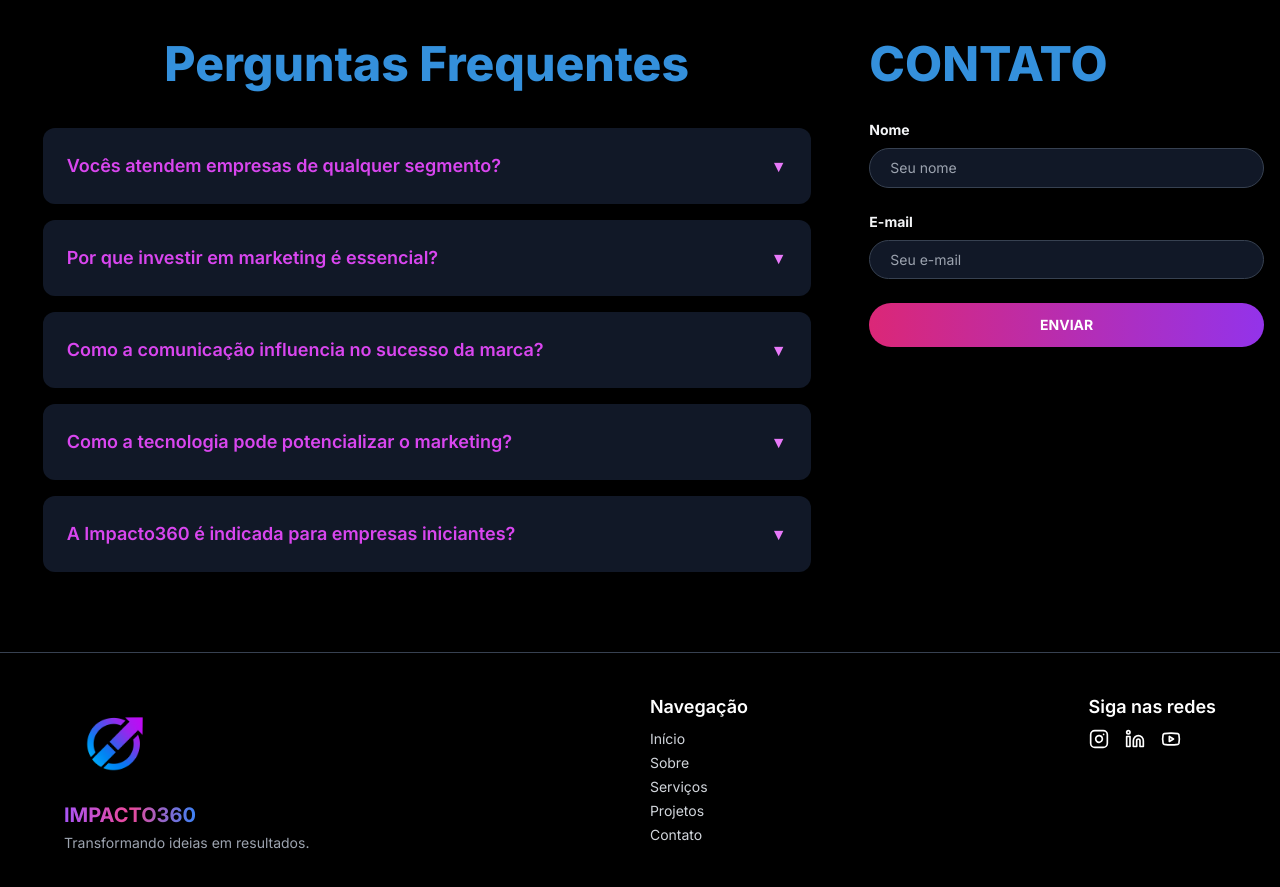
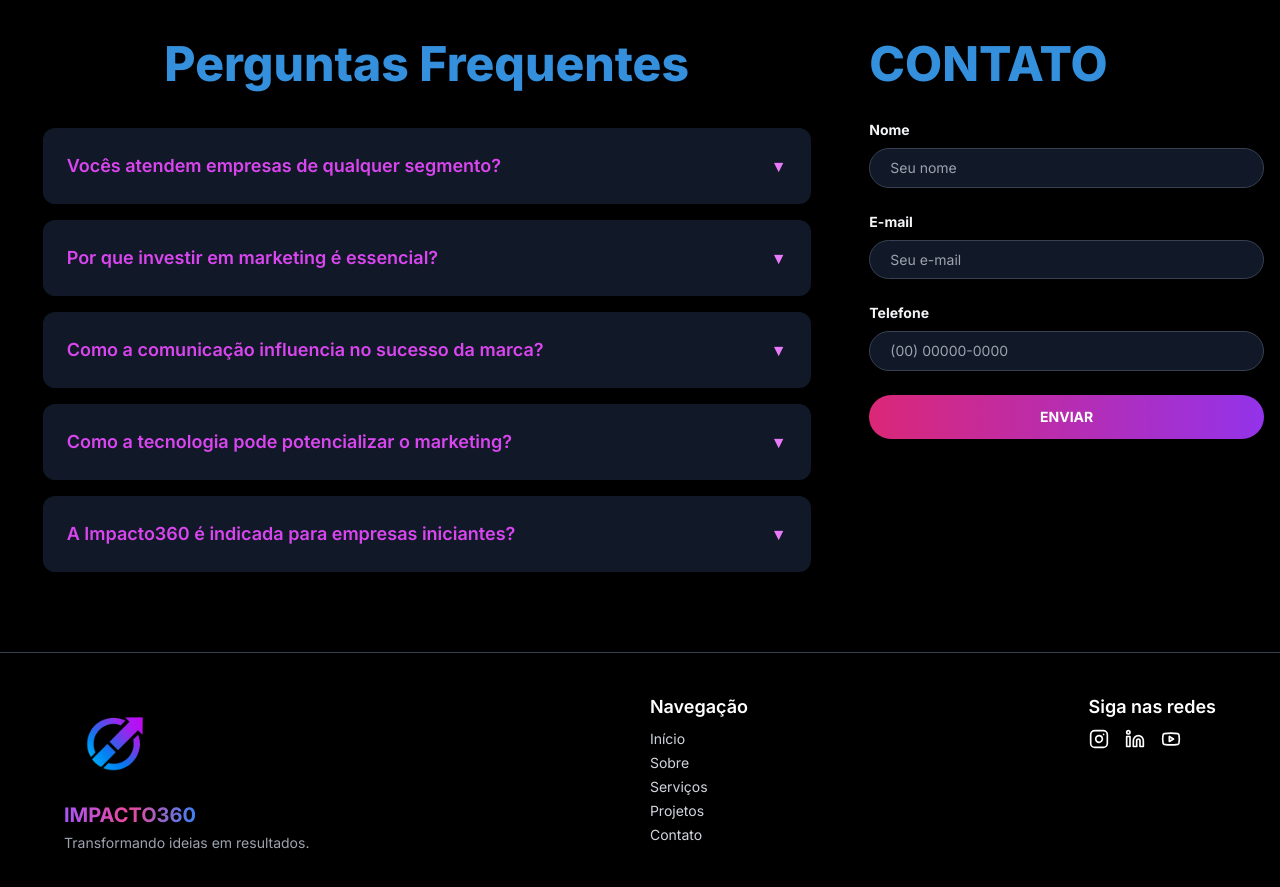
Before and after one commit to Marcos-Gabriell/imapcto-site, a Next.js app: page / in a window 1280 px wide. Shown: the part 2380-3267 px from the top of the page. Built offline with nearby package versions, Linux system fonts and the light colour scheme.

Commit message:
formulario de contato funcionando

```diff
--- a/src/app/components/Contato.tsx
+++ b/src/app/components/Contato.tsx
@@ -1,19 +1,59 @@
-// components/Contato.js
-import React from 'react';
+"use client";
+import React, { useState } from 'react';
 
 const Contato = () => {
+  const [nome, setNome] = useState('');
+  const [email, setEmail] = useState('');
+  const [phone, setPhone] = useState('');
+  const [status, setStatus] = useState(null);
+  const [loading, setLoading] = useState(false);
+
+  const handleSubmit = async (e) => {
+    e.preventDefault();
+
+    setLoading(true);
+    setStatus(null);
+
+    try {
+      const response = await fetch('https://envio-de-email-portifolio.onrender.com/impacto360-email', {
+        method: 'POST',
+        headers: {
+          'Content-Type': 'application/json'
+        },
+        body: JSON.stringify({ nome, email, phone })
+      });
+
+      if (response.ok) {
+        setStatus('success');
+        setNome('');
+        setEmail('');
+        setPhone('');
+      } else {
+        setStatus('error');
+      }
+    } catch (error) {
+      console.error('Erro ao enviar:', error);
+      setStatus('error');
+    } finally {
+      setLoading(false);
+    }
+  };
+
   return (
     <div className="bg-preto-profundo text-white py-12 md:py-20 px-4 flex justify-center">
       <div className="w-full max-w-xs sm:max-w-sm md:max-w-md">
         <h2 className="text-3xl md:text-5xl font-extrabold mb-8">
           <span className="text-azul-principal">CONTATO</span>
         </h2>
-    <form className="space-y-4 md:space-y-6">
+        <form onSubmit={handleSubmit} className="space-y-4 md:space-y-6">
           <div>
             <label htmlFor="nome" className="block text-gray-100 text-sm font-bold mb-2">Nome</label>
             <input
               type="text"
               id="nome"
+              value={nome}
+              onChange={(e) => setNome(e.target.value)}
+              required
               className="appearance-none border border-gray-700 rounded-full w-full py-2.5 px-5 text-white bg-gray-900 leading-tight focus:outline-none focus:ring-2 focus:ring-azul-principal focus:border-transparent placeholder-gray-400 text-sm"
               placeholder="Seu nome"
             />
@@ -23,20 +63,40 @@ const Contato = () => {
             <input
               type="email"
               id="email"
+              value={email}
+              onChange={(e) => setEmail(e.target.value)}
+              required
               className="appearance-none border border-gray-700 rounded-full w-full py-2.5 px-5 text-white bg-gray-900 leading-tight focus:outline-none focus:ring-2 focus:ring-azul-principal focus:border-transparent placeholder-gray-400 text-sm"
               placeholder="Seu e-mail"
             />
           </div>
+          <div>
+            <label htmlFor="phone" className="block text-gray-100 text-sm font-bold mb-2">Telefone</label>
+            <input
+              type="tel"
+              id="phone"
+              value={phone}
+              onChange={(e) => setPhone(e.target.value)}
+              required
+              className="appearance-none border border-gray-700 rounded-full w-full py-2.5 px-5 text-white bg-gray-900 leading-tight focus:outline-none focus:ring-2 focus:ring-azul-principal focus:border-transparent placeholder-gray-400 text-sm"
+              placeholder="(00) 00000-0000"
+            />
+          </div>
           <button
             type="submit"
-        className="bg-gradient-to-r from-pink-600 to-purple-600 text-white font-bold py-3 px-6 rounded-full hover:scale-105 transition-all duration-300 shadow-md hover:shadow-lg w-full hover:from-roxo-futurista hover:to-roxo-futurista text-sm"
+            disabled={loading}
+            className={`bg-gradient-to-r from-pink-600 to-purple-600 text-white font-bold py-3 px-6 rounded-full transition-all duration-300 shadow-md w-full text-sm ${
+              loading ? 'opacity-50 cursor-not-allowed' : 'hover:scale-105 hover:shadow-lg hover:from-roxo-futurista hover:to-roxo-futurista'
+            }`}
           >
-        ENVIAR
+            {loading ? 'Enviando...' : 'ENVIAR'}
           </button>
+
+          {status === 'success' && <p className="text-green-400 text-sm mt-2 text-center">Mensagem enviada com sucesso!</p>}
+          {status === 'error' && <p className="text-red-500 text-sm mt-2 text-center">Erro ao enviar. Tente novamente.</p>}
         </form>
       </div>
     </div>
-
   );
 };
 
--- a/src/app/layout.tsx
+++ b/src/app/layout.tsx
@@ -5,18 +5,18 @@ const inter = Inter({ subsets: ['latin'] })
 
 export const metadata = {
   title: 'Impacto360 | Marketing, Inovação e Resultados',
-  description: 'Somos a ponte entre ideias criativas e resultados reais. A Impacto360 transforma visões em experiências digitais que conectam marcas ao futuro.',
+  description: 'Transformamos ideias em experiências autênticas. Marketing, tecnologia e inovação para impulsionar marcas de forma única.',
 }
 
 export default function RootLayout({ children }: { children: React.ReactNode }) {
   return (
     <html lang="pt-BR">
       <head>
-        <meta name="viewport" content="width=device-width, initial-scale=1.0" />
+        <meta name="viewport" content="width=device-width, initial-scale=1, maximum-scale=1" />
       </head>
       <body className={inter.className + " bg-preto-profundo text-white"}>
         {children}
       </body>
     </html>
-  )
+  );
 }
```
Lines whose indentation alone changed are shown as unchanged.
